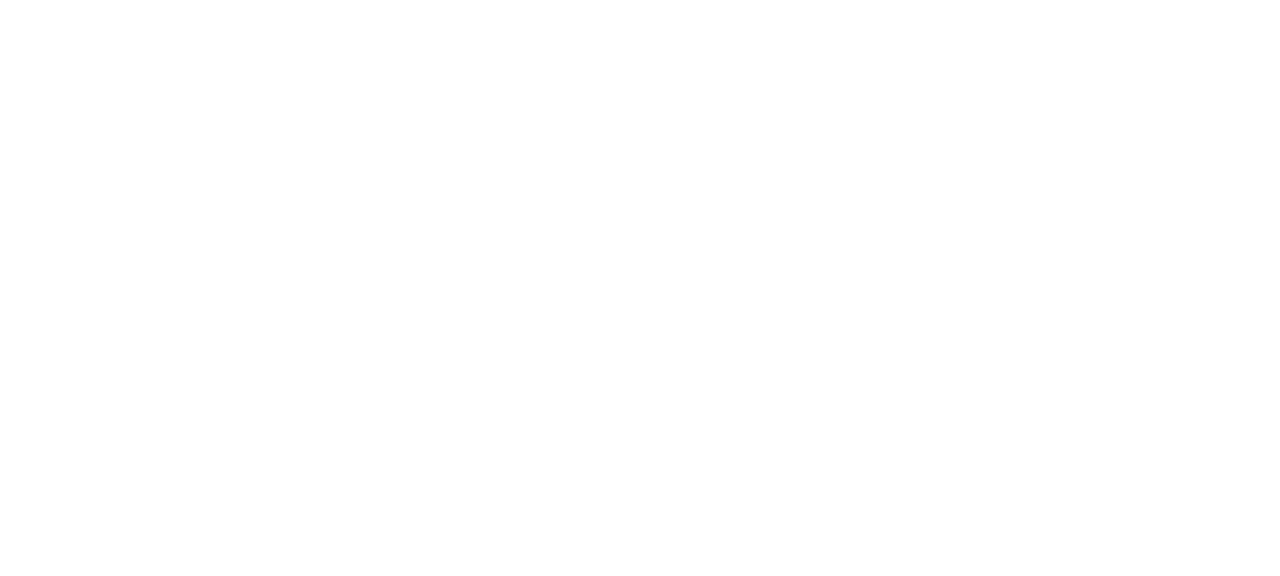
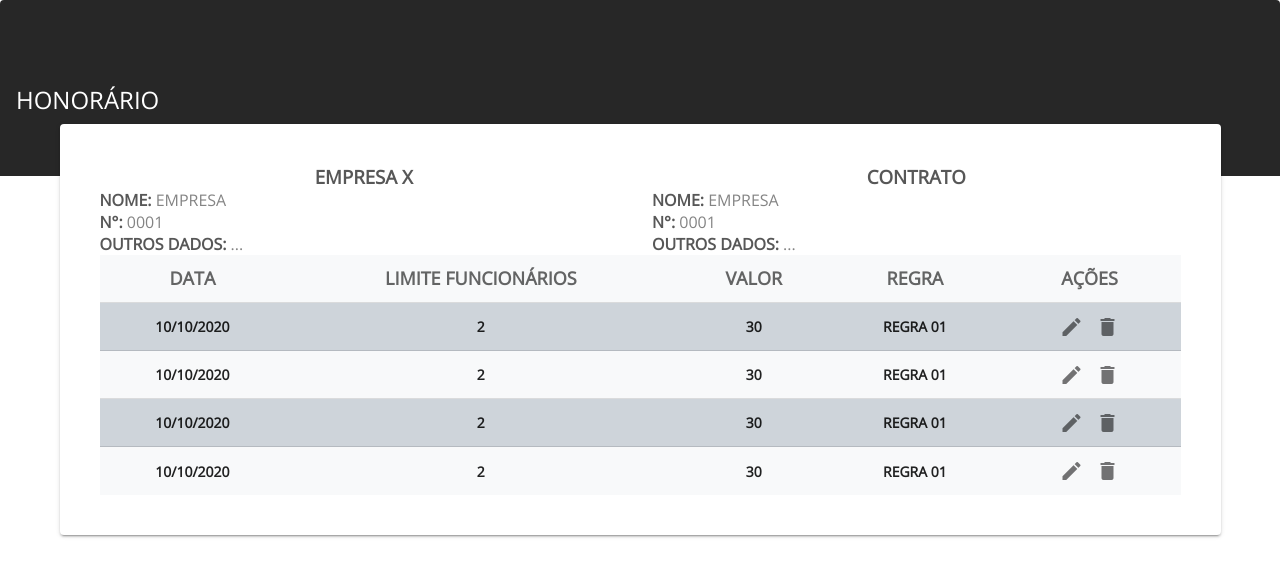
Before and after one commit to desenvdepaula/honorarios_system_frontend, a Nuxt app: page /honorario/1 in a window 1280 px wide. Before the commit this address had no page. Shown: the top 576 px of the page. Built offline with nearby package versions, Linux system fonts and the light colour scheme.

Commit message:
Honorario details page

```diff
--- a/layouts/default.vue
+++ b/layouts/default.vue
@@ -1,5 +1,9 @@
 <template>
-  <Nuxt />
+  <div>
+    <!-- <p>batata</p> -->
+    <Nuxt />
+  </div>
+
 </template>
 
 <script>
@@ -11,3 +15,7 @@
   }
 }
 </script>
+
+<style>
+  html{ font-family: 'Open Sans', sans-serif;}
+</style>
--- a/nuxt.config.js
+++ b/nuxt.config.js
@@ -16,7 +16,10 @@
     ],
     link: [
       { rel: 'icon', type: 'image/x-icon', href: '/favicon.ico' },
-      { rel: 'stylesheet', href: 'https://fonts.googleapis.com/css2?family=Yellowtail&display=swap' }
+      { rel: 'stylesheet', href: 'https://fonts.googleapis.com/css2?family=Yellowtail&display=swap' },
+      { rel: 'preconnect', href: 'https://fonts.googleapis.com' },
+      { rel: 'preconnect', href: 'https://fonts.gstatic.com' },
+      { rel: 'stylesheet', href: 'https://fonts.googleapis.com/css2?family=Open+Sans&display=swap' }
     ]
   },
 
--- a/package.json
+++ b/package.json
@@ -13,7 +13,7 @@
   "dependencies": {
     "@nuxtjs/axios": "^5.13.6",
     "core-js": "^3.15.1",
-    "nuxt": "^2.15.7",
+    "nuxt": "^2.13.3",
     "vuetify": "^2.5.5"
   },
   "devDependencies": {
--- /dev/null
+++ b/pages/honorario/_id.vue
@@ -0,0 +1,133 @@
+<template>
+  <v-card flat>
+    <!-- src="https://www.nawpic.com/media/2020/mountain-nawpic-9.jpg" -->
+    <v-toolbar
+      dark
+      flat
+      prominent
+      extended>
+
+        <v-toolbar-title>HONORÁRIO</v-toolbar-title>
+
+        <v-spacer></v-spacer>
+    </v-toolbar>
+
+    <v-container>
+        <v-row justify="center">
+            <v-col>
+                <v-card elevation="2"  style="margin-top: -64px; padding: 40px">
+
+                    <v-row>
+                        <v-col>
+                            <h3 class="text-center dark-text">EMPRESA X</h3>
+                            <p><strong  class="dark-text">NOME:</strong>  <span class="light-text">EMPRESA</span></p>
+                            <p><strong  class="dark-text">N°:</strong>  <span class="light-text">0001</span></p>
+                            <p><strong  class="dark-text">OUTROS DADOS:</strong>  <span class="light-text">...</span></p>
+                        </v-col>
+                        <v-col>
+                            <h3 class="text-center dark-text">CONTRATO</h3>
+                            <p><strong  class="dark-text">NOME:</strong>  <span class="light-text">EMPRESA</span></p>
+                            <p><strong  class="dark-text">N°:</strong>  <span class="light-text">0001</span></p>
+                            <p><strong  class="dark-text">OUTROS DADOS:</strong>  <span class="light-text">...</span></p>
+                        </v-col>
+                    </v-row>
+
+                    <v-simple-table>
+                        <thead>
+                            <tr>
+                                <th class="text-center custom-text"> <h2>DATA</h2> </th>
+                                <th class="text-center custom-text"> <h2>LIMITE FUNCIONÁRIOS</h2> </th>
+                                <th class="text-center custom-text"> <h2>VALOR</h2> </th>
+                                <th class="text-center custom-text"> <h2>REGRA</h2> </th>
+                                <th class="text-center custom-text"> <h2>AÇÕES</h2> </th>
+                            </tr>
+                        </thead>
+                        <tbody>
+                            <tr v-for="honorario in honorarios" :key="honorario.codigo">
+                                <td class="text-center custom-text">{{ honorario.data }}</td>
+                                <td class="text-center custom-text">{{ honorario.limite_funcionarios }}</td>
+                                <td class="text-center custom-text">{{ honorario.valor }}</td>
+                                <td class="text-center custom-text">{{ honorario.regra }}</td>
+                                <td class="text-center custom-text">
+                                    <v-btn color="primary" elevation="2" icon>
+                                        <v-icon dark> mdi-pencil </v-icon>
+                                    </v-btn>
+                                    <v-btn color="primary" elevation="2" icon>
+                                        <v-icon dark> mdi-delete </v-icon>
+                                    </v-btn>
+                                </td>
+                            </tr>
+                        </tbody>
+                    </v-simple-table>
+                </v-card>
+            </v-col>
+        </v-row>
+    </v-container>
+  </v-card>
+</template>
+
+<script>
+    export default{
+        layout: 'default',
+        data(){
+            return {
+                honorarios: []
+            }
+        },
+        created(){
+            this.initialize();
+        },
+        methods: {
+            initialize(){
+                this.honorarios = [
+                    {
+                        codigo: 0,
+                        data: '10/10/2020',
+                        limite_funcionarios: 2,
+                        valor: 30.00,
+                        regra: 'REGRA 01',
+                    },
+                    {
+                        codigo: 1,
+                        data: '10/10/2020',
+                        limite_funcionarios: 2,
+                        valor: 30.00,
+                        regra: 'REGRA 01',
+                    },
+                    {
+                        codigo: 2,
+                        data: '10/10/2020',
+                        limite_funcionarios: 2,
+                        valor: 30.00,
+                        regra: 'REGRA 01',
+                    },
+                    {
+                        codigo: 3,
+                        data: '10/10/2020',
+                        limite_funcionarios: 2,
+                        valor: 30.00,
+                        regra: 'REGRA 01',
+                    },
+                ]
+            }
+        }
+    }
+</script>
+
+<style scoped>
+    table thead tr:first-child{
+        background-color: #F8F9FA;
+    }
+    table tbody tr{
+        background-color: #CED4DA;
+    }
+    table tbody tr:nth-child(even){
+        background-color: #F8F9FA;
+    }
+    .text-center{text-align: center;}
+    .custom-text{ font-size: 22px; font-weight: bold;}
+
+    .dark-text{ color: #575757;}
+    .light-text{ color: #848484; }
+
+</style>
```
Also changed, not shown: 1 other file (tests, documents, lock files or other folders).
